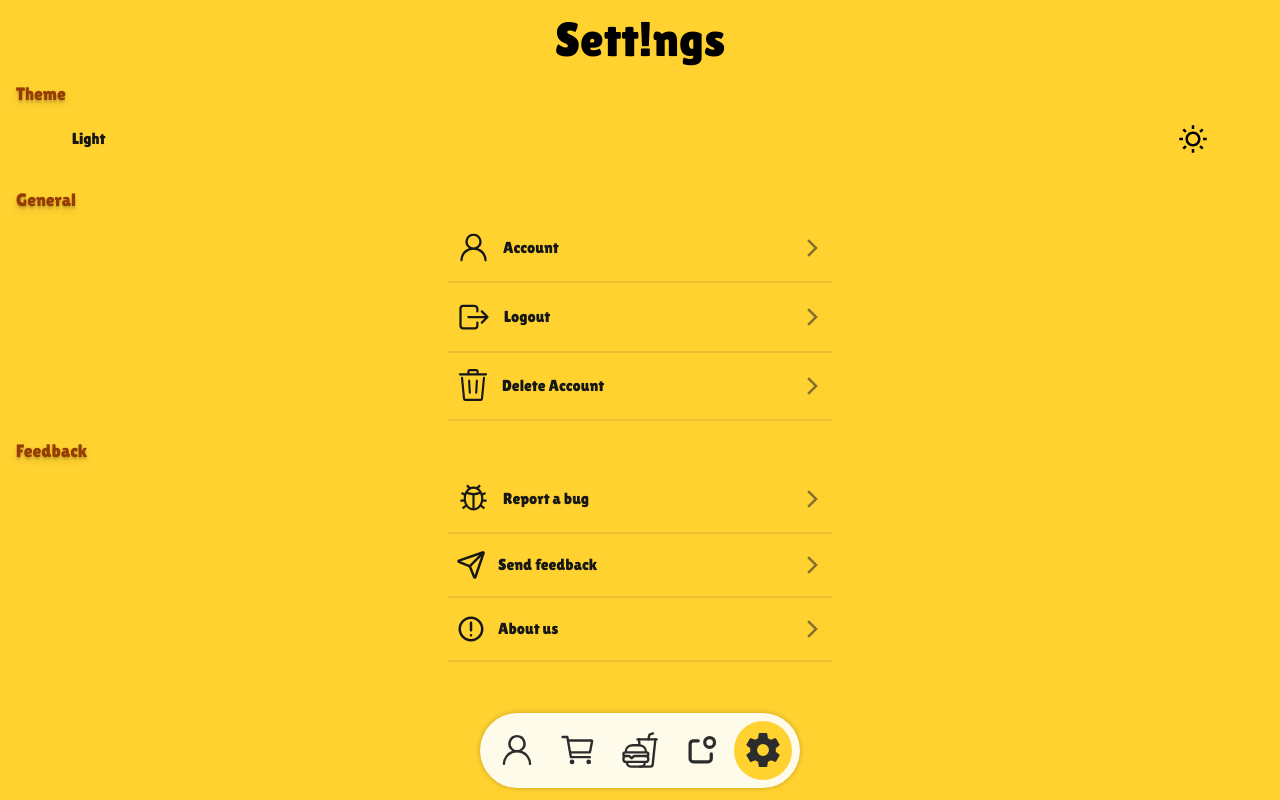
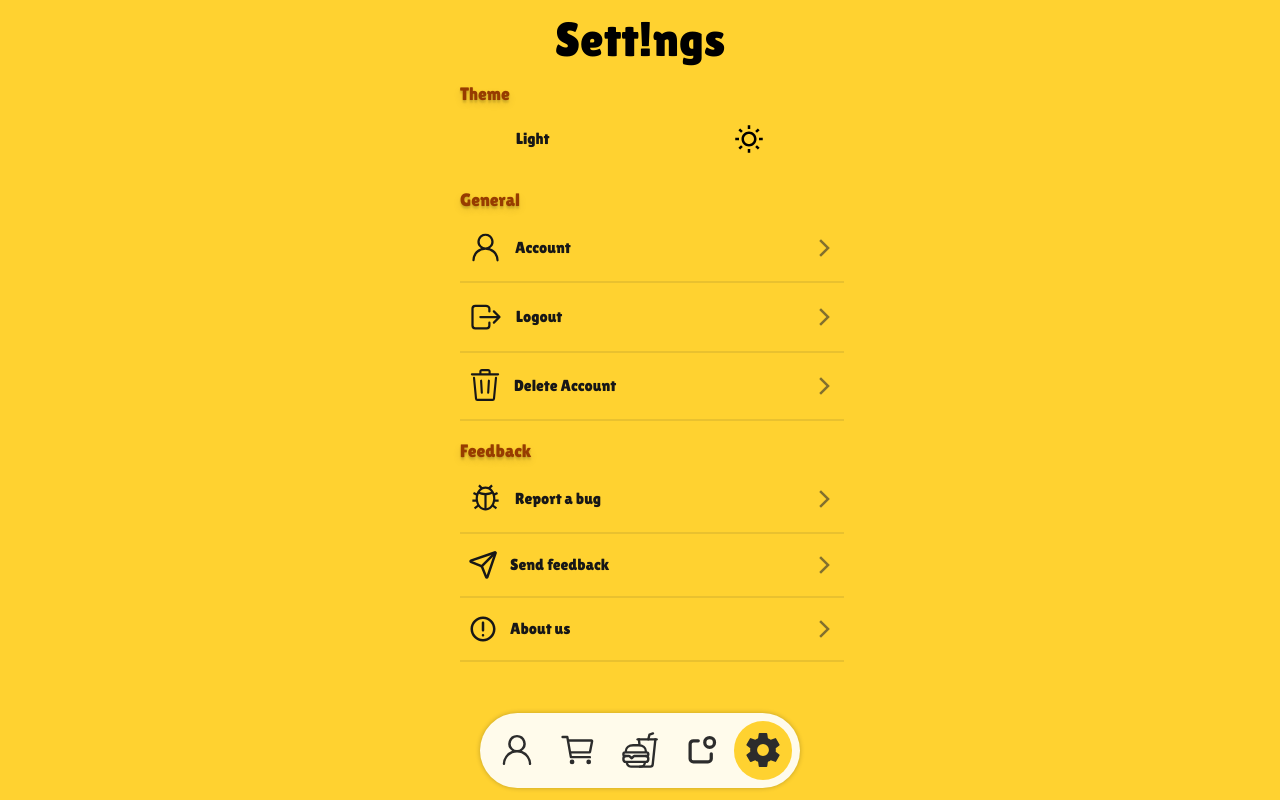
Before and after one commit to mahdibaderloo/fastfood, a React (Vite) app: page /settings in a window 1280 px wide. Built offline with nearby package versions, Linux system fonts and the light colour scheme.

Commit message:
responsive Settings (tablet size)

```diff
--- a/src/pages/Settings.tsx
+++ b/src/pages/Settings.tsx
@@ -98,7 +98,7 @@ function Settings() {
         pContent="Sett!ngs"
       />
       <main className="overflow-y-scroll p-4">
-        <div>
+        <div className="sm:w-90 sm:mx-auto">
           <p className="text-amber-800 dark:text-amber-100 text-shadow-lg sm:text-lg">
             Theme
           </p>
@@ -118,7 +118,7 @@ function Settings() {
             </p>
           </div>
         </div>
-        <div className="mt-4">
+        <div className="mt-4 sm:w-90 sm:mx-auto">
           <p className="text-amber-800 dark:text-amber-100 text-shadow-lg sm:text-lg">
             General
           </p>
@@ -137,7 +137,7 @@ function Settings() {
             ))}
           </ul>
         </div>
-        <div className="mt-4">
+        <div className="mt-4 sm:w-90 sm:mx-auto">
           <p className="text-amber-800 dark:text-amber-100 text-shadow-lg sm:text-lg">
             Feedback
           </p>
```
